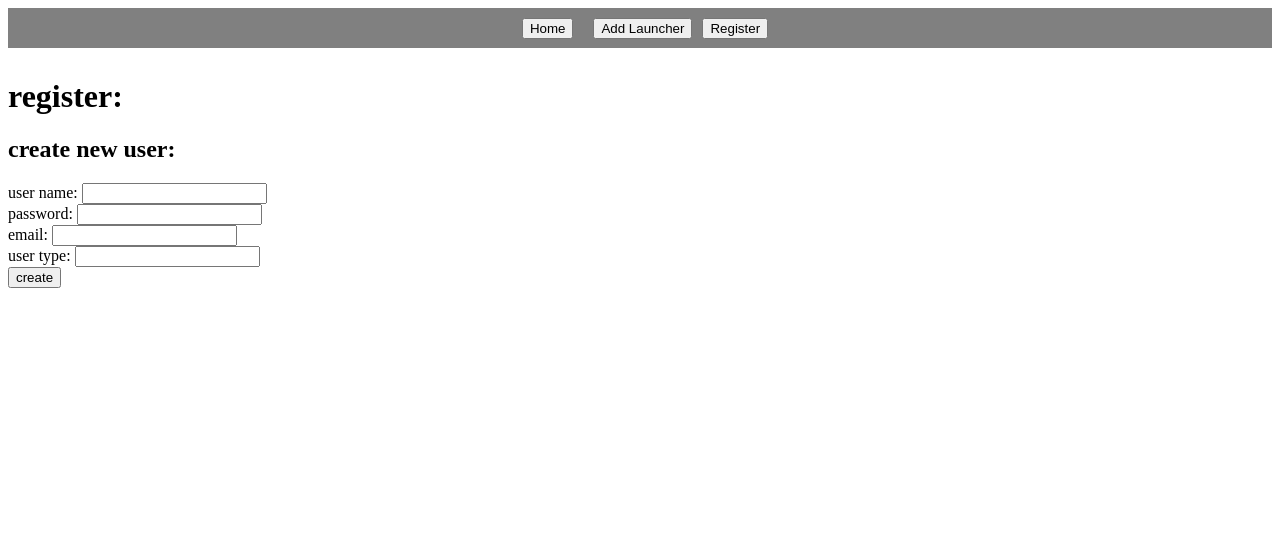
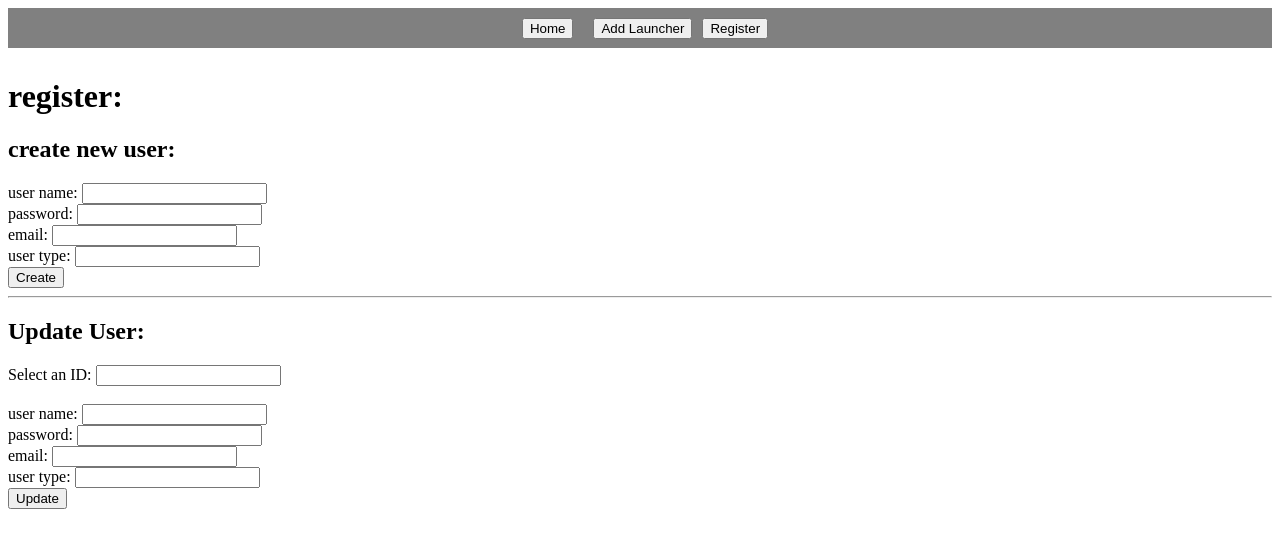
Before and after one commit to yossiL16/LaunchersApp, a React (Vite) app in the folder client/: page /register in a window 1280 px wide. Shown: the top 548 px of the page. Built offline with nearby package versions, Linux system fonts and the light colour scheme.

Commit message:
add update user

```diff
--- a/client/src/pages/Register.jsx
+++ b/client/src/pages/Register.jsx
@@ -7,6 +7,12 @@ export default function Register() {
     const [password,setPassword] = useState('')
     const [email, setEmail] = useState('')
     const [userType, setUserType] = useState('')
+
+    const [usernameUp, setUsernameUp] = useState('')
+    const [passwordUp,setPasswordUp] = useState('')
+    const [emailUp, setEmailUp] = useState('')
+    const [userTypeUp, setUserTypeUp] = useState('')
+    const [id,setId] = useState('')
 
     const token = localStorage.getItem('token')
 
@@ -41,6 +47,35 @@ export default function Register() {
         }
     }
 
+    async function updateUser() {
+                try{
+            const respons = await fetch(`http://localhost:3000/api/auth/register/update/${id}`,{
+                method: 'put',
+                headers: {
+                    "Content-type": "application/json",
+                    authorization: 'Bearer ' + token,
+                },
+                body: JSON.stringify({
+                    username:usernameUp,
+                    password:passwordUp,
+                    email:emailUp,
+                    type_user: userTypeUp
+                }),
+            });
+            console.log(respons);
+            if(respons.ok){
+                alert('update secssus')
+                setUsernameUp('')
+                setPasswordUp('')
+                setEmailUp('')
+                setUserTypeUp('')
+                setId('')
+            }
+        } catch(e){
+            alert(e.message)
+        }
+    }
+
 
   return (
     <div>
@@ -67,9 +102,41 @@ export default function Register() {
                 <input type="text" onChange={e => setUserType(e.target.value)} value={userType}/>
             </div>
             <div>
-                <button onClick={createUser}>create</button>
+                <button onClick={createUser}>Create</button>
             </div>
         </div>
-    </div>
+        <hr />
+
+        <div>
+            <h2>Update User:</h2>
+
+            <div>
+                <label>Select an ID: </label>
+                <input type="number" onChange={e => setId(e.target.value)}/>
+            </div>
+            <br />
+
+                            <label>user name: </label>
+                <input type="text" onChange={e => setUsernameUp(e.target.value)} value={usernameUp}/>
+            </div>
+
+            <div>
+                <label>password: </label>
+                <input type="text" onChange={e => setPasswordUp(e.target.value)} value={passwordUp}/>
+            </div>
+
+            <div>
+                <label>email: </label>
+                <input type="text" onChange={e => setEmailUp(e.target.value)} value={emailUp}/>
+            </div>
+
+            <div>
+                <label>user type: </label>
+                <input type="text" onChange={e => setUserTypeUp(e.target.value)} value={userTypeUp}/>
+            </div>
+            <div>
+                <button onClick={updateUser}>Update</button>
+            </div>
+        </div>
   )
 }
```
